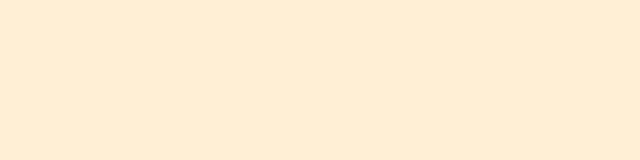
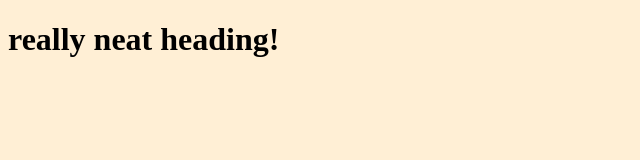
Before and after one commit to sylviaraposo/gitney-spears, a plain HTML site: page git-branching-lesson/index.html in a window 1280 px wide. Shown: the whole page, without its empty margins (0-640 px from the left). Drawn offline with Linux system fonts and the light colour scheme.

Commit message:
added heading

```diff
--- a/git-branching-lesson/index.html
+++ b/git-branching-lesson/index.html
@@ -8,6 +8,6 @@
   <link rel="stylesheet" href="./styles/style.css">
 </head>
 <body>
-
+  <h1>really neat heading!</h1>
 </body>
 </html>
```
